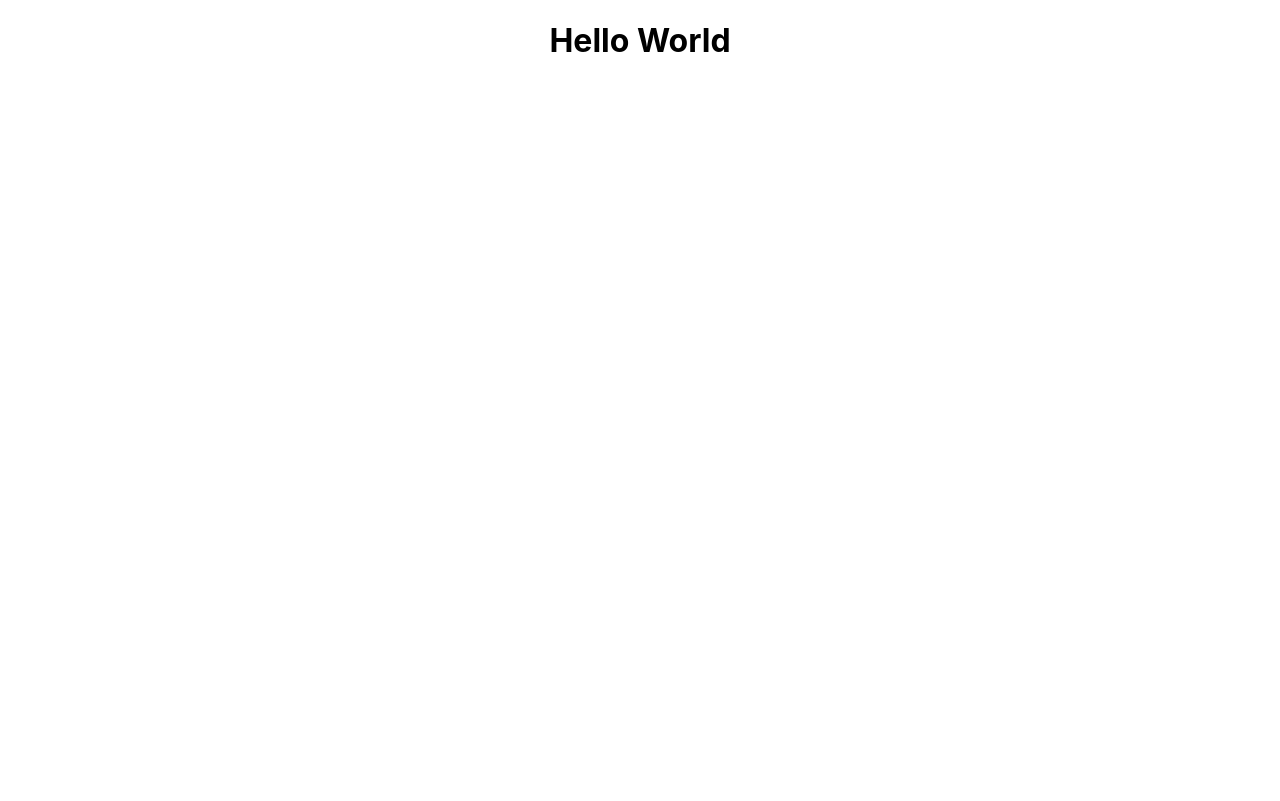
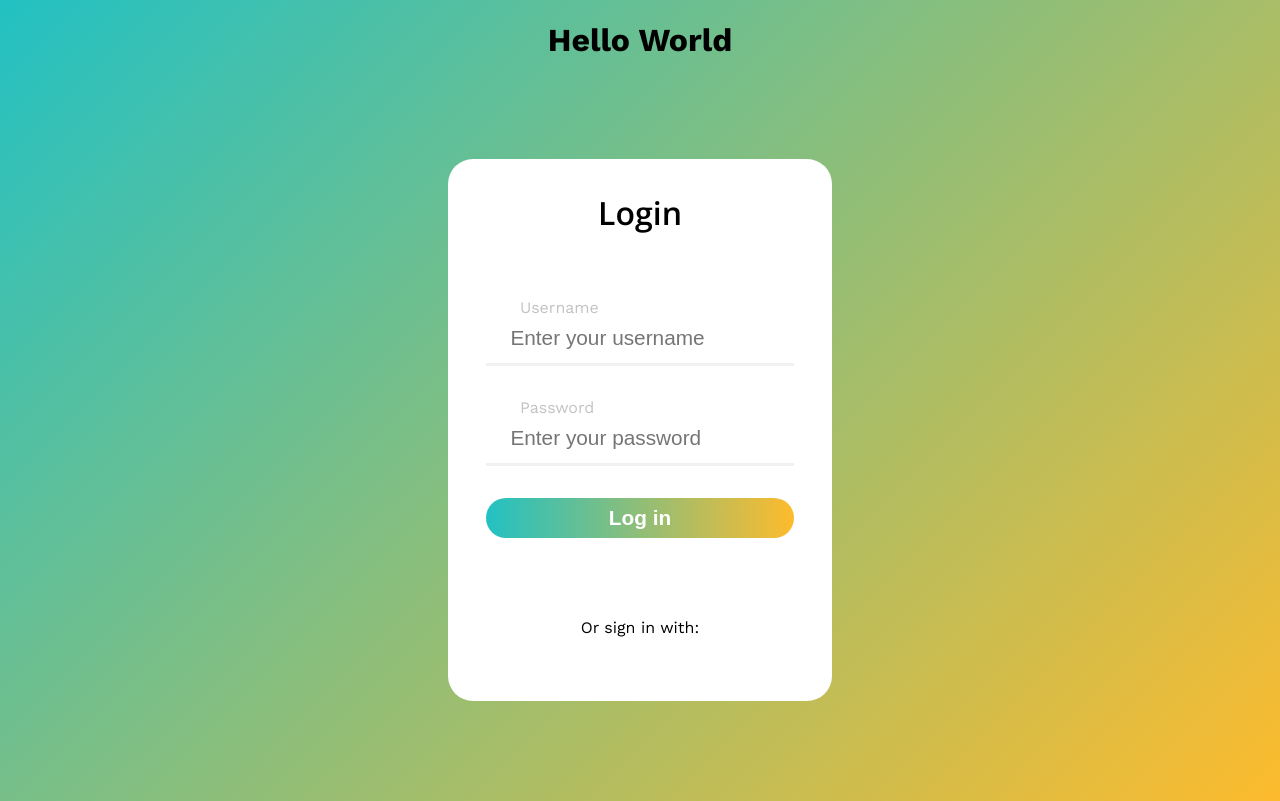
Before and after one commit to Hiten1708/Stublets-Frontend, a React (Create React App) app: page / in a window 1280 px wide. Built offline with nearby package versions, Linux system fonts and the light colour scheme.

Commit message:
Created Log In page

```diff
--- a/src/App.js
+++ b/src/App.js
@@ -1,11 +1,13 @@
 import logo from './logo.svg';
 import './App.css';
 import SignUp from './Components/SignUp/SignUp';
+import LoginForm from './Components/SignIn/SignIn';
 
 function App() {
   return (
     <div className="App">
       <SignUp/>
+      <LoginForm/>
     </div>
   );
 }
--- /dev/null
+++ b/src/Components/SignIn/SignIn.css
@@ -0,0 +1,110 @@
+@import url('https://fonts.googleapis.com/css?family=Open+Sans:600|Work+Sans:400,500,600,700&display=swap');
+
+body{
+  background: rgb(34,193,195);
+  background: linear-gradient(135deg, rgba(34,193,195,1) 0%,     rgba(253,187,45,1) 100%);
+  font-family: "work sans";
+}
+
+html{
+  font-size: 100%;
+}
+
+#loginform{
+  max-width: 500px;
+  min-width: 300px;
+  max-height: 700px;
+  width: 30%;
+  height: 60%;
+  margin: 100px auto;
+  background-color: #FFFFFF;
+  border-radius: 25px;
+}
+
+#headerTitle{
+  text-align: center;
+  font-family: 'open sans', sans-serif;
+  padding: 2rem 0;
+  margin: 0;
+  font-size: 2rem;
+}
+
+.row{
+  display: flex;
+  flex-direction: column;
+  align-items: center;
+  padding-top: 2rem;
+  max-width: 100%;
+
+}
+
+.row input{
+  width: 80%;
+  box-sizing: border-box;
+	border: none;
+  font-size: 1.3rem;
+  padding-left: 1.5rem;
+  padding-bottom: 1rem;
+  box-shadow: inset 0px -3px 0px 0px rgba(187,187,187,0.2);
+  transition: box-shadow 0.2s ease-in;
+}
+
+.row input:focus{
+   box-shadow: inset 0px -3px 0px 0px rgba(34,193,195,0.7);
+   outline: none;
+}
+
+.row input::-webkit-input-placeholder{
+  opacity: 1;
+  transition: opacity 0.25s ease-out;
+}
+
+.row input:hover::-webkit-input-placeholder,
+.row input:focus::-webkit-input-placeholder{
+  opacity: 0;
+}
+
+.row label{
+  align-self: start;
+  padding-left: 4.5rem;
+  padding-bottom: 0.5rem;
+  color: rgba(187,187,187,0.9);
+}
+
+.row button{
+  border-radius: 25px;
+  width: 80%;
+  height: 40px;
+  font-size: 1.3rem;
+  color: white;
+  font-weight: 700;
+  background: rgb(34,193,195);
+  background: linear-gradient(90deg, rgba(34,193,195,1) 0%,     rgba(253,187,45,1) 100%);
+  border: 0px;
+  cursor: pointer;
+  transition: opacity 0.25s ease-out;
+}
+
+.row button:hover{
+  opacity: 0.8;
+}
+
+#button{
+  padding-bottom: 1.5rem;
+}
+
+#iconGroup{
+  display: flex;
+  justify-content: center;
+  padding: 2rem 0;
+}
+
+#iconGroup a{
+  margin: 0 0.6rem;
+}
+
+#alternativeLogin {
+   text-align: center;
+   padding-top: 2rem;
+   margin-top: 1.5rem;
+}
--- /dev/null
+++ b/src/Components/SignIn/SignIn.js
@@ -0,0 +1,45 @@
+import './SignIn.css';
+function LoginForm(){
+    return(
+      <div id="loginform">
+        <FormHeader title="Login" />
+        <Form />
+        <OtherMethods />
+      </div>
+    )
+}
+
+const FormHeader = props => (
+    <h2 id="headerTitle">{props.title}</h2>
+);
+
+const Form = props => (
+   <div>
+     <FormInput description="Username" placeholder="Enter your username" type="text" />
+     <FormInput description="Password" placeholder="Enter your password" type="password"/>
+     <FormButton title="Log in"/>
+   </div>
+);
+
+const FormButton = props => (
+  <div id="button" class="row">
+    <button>{props.title}</button>
+  </div>
+);
+
+const FormInput = props => (
+  <div class="row">
+    <label>{props.description}</label>
+    <input type={props.type} placeholder={props.placeholder}/>
+  </div>
+);
+
+const OtherMethods = props => (
+  <div id="alternativeLogin">
+    <label>Or sign in with:</label>
+    <div id="iconGroup">
+    </div>
+  </div>
+);
+
+export default LoginForm
```
